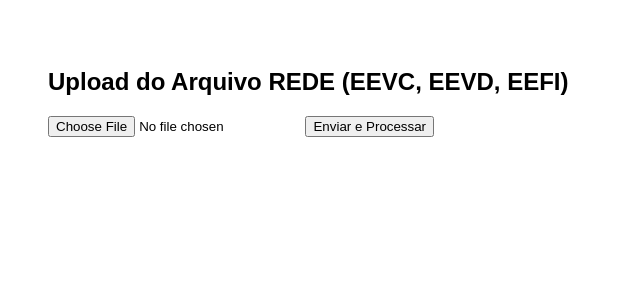
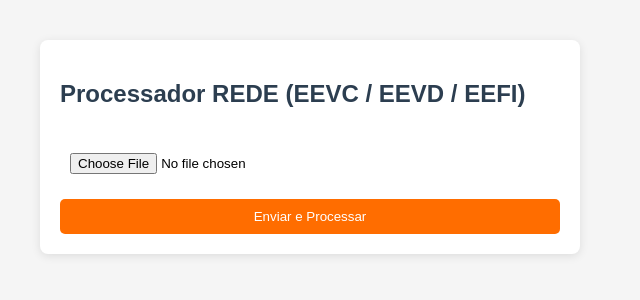
Before and after one commit to WilsonNous/nn_redecard-file-splitter, a Flask app: page / in a window 1280 px wide. Shown: the top 300 px of the page, without its empty margins (0-640 px from the left). Run offline with Flask 3, Linux system fonts and the light colour scheme; parts of the project's set-up code (start-up, migrations or seed data) failed here and were passed over.

Commit message:
Update index.html

```diff
--- a/templates/index.html
+++ b/templates/index.html
@@ -2,13 +2,23 @@
 <html lang="pt-BR">
 <head>
   <meta charset="UTF-8">
-  <title>REDECARD Splitter</title>
+  <title>REDE Splitter</title>
+  <style>
+    body { font-family: Arial, sans-serif; margin: 40px; background: #f5f5f5; }
+    h2 { color: #2c3e50; }
+    .card { background: white; padding: 20px; border-radius: 8px; box-shadow: 0 2px 10px rgba(0,0,0,0.1); max-width: 500px; }
+    input, button { margin-top: 15px; padding: 10px; width: 100%; }
+    button { background: #ff6d00; color: white; border: none; cursor: pointer; border-radius: 5px; }
+    button:hover { background: #e65c00; }
+  </style>
 </head>
-<body style="font-family:Arial;padding:40px;">
-  <h2>Upload do Arquivo REDE (EEVC, EEVD, EEFI)</h2>
-  <form action="/upload" method="post" enctype="multipart/form-data">
-    <input type="file" name="file" accept=".txt,.csv" required>
-    <button type="submit">Enviar e Processar</button>
-  </form>
+<body>
+  <div class="card">
+    <h2>Processador REDE (EEVC / EEVD / EEFI)</h2>
+    <form action="/upload" method="post" enctype="multipart/form-data">
+      <input type="file" name="file" accept=".txt" required>
+      <button type="submit">Enviar e Processar</button>
+    </form>
+  </div>
 </body>
 </html>
```
